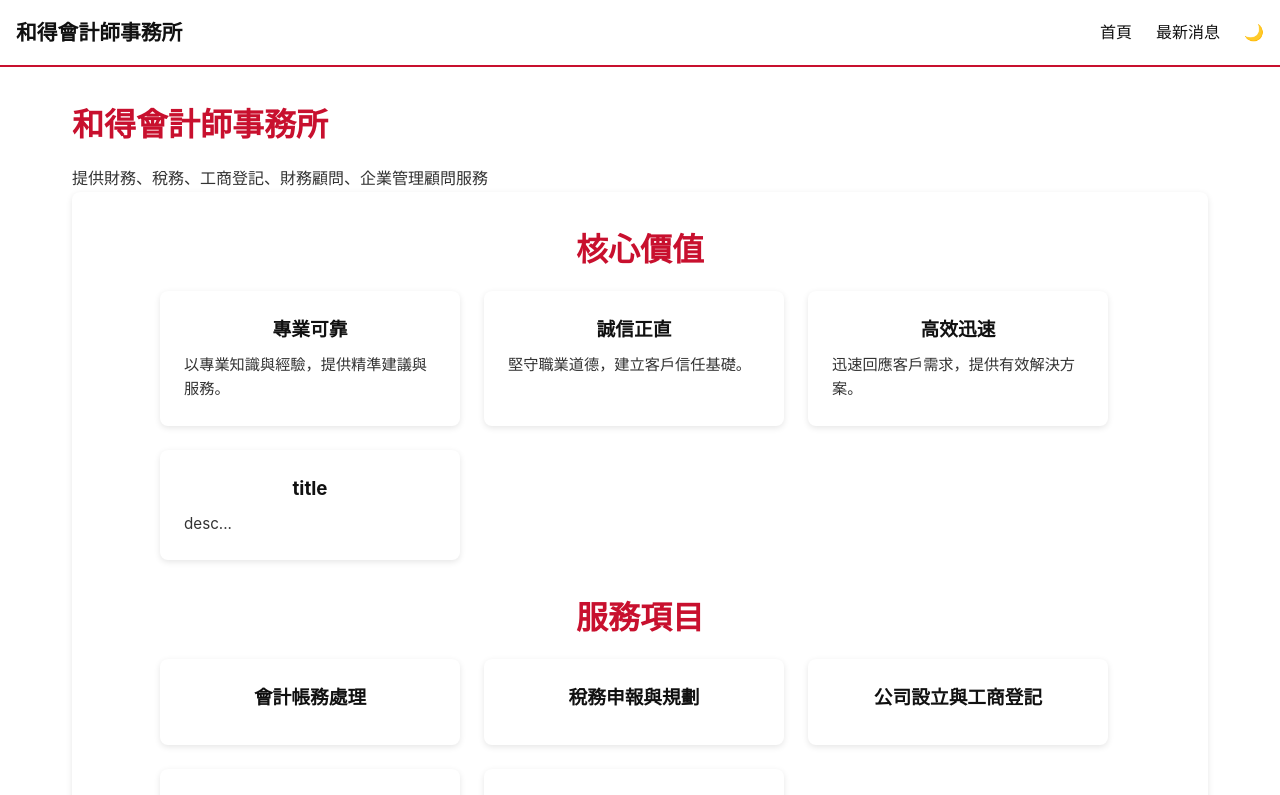
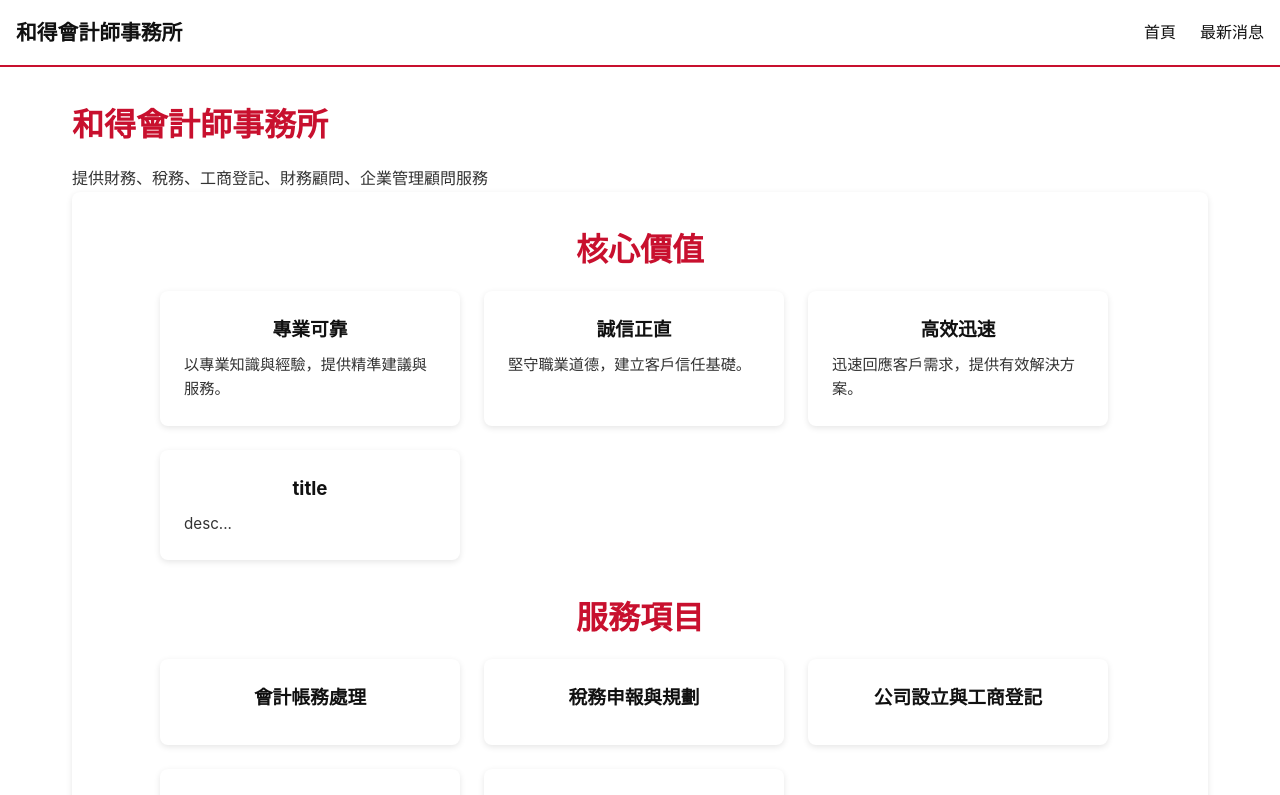
Before and after one commit to YushengChou/accounting-site, a Vue app: page / in a window 1280 px wide. Shown: the top 795 px of the page. Built offline with nearby package versions, Linux system fonts and the light colour scheme.

Commit message:
調整深色模式地圖樣式，隱藏theme

```diff
--- a/src/App.vue
+++ b/src/App.vue
@@ -15,9 +15,9 @@
         <router-link to="/" @click="menuOpen = false">首頁</router-link>
         <router-link to="/news" @click="menuOpen = false">最新消息</router-link>
         <!-- 亮暗色切換按鈕 -->
-        <a @click="toggleDark" class="theme-toggle">
+        <!-- <a @click="toggleDark" class="theme-toggle">
           {{ isDark ? '☀️' : '🌙' }}
-        </a>
+        </a> -->
       </nav>
     </transition>
   </header>
--- a/src/pages/Home.vue
+++ b/src/pages/Home.vue
@@ -182,5 +182,8 @@ const services = [
     }
   }
 }
-
+// 深色模式的地圖
+.dark .map-container iframe {
+  filter: invert(90%) hue-rotate(180deg);
+}
 </style>
```
